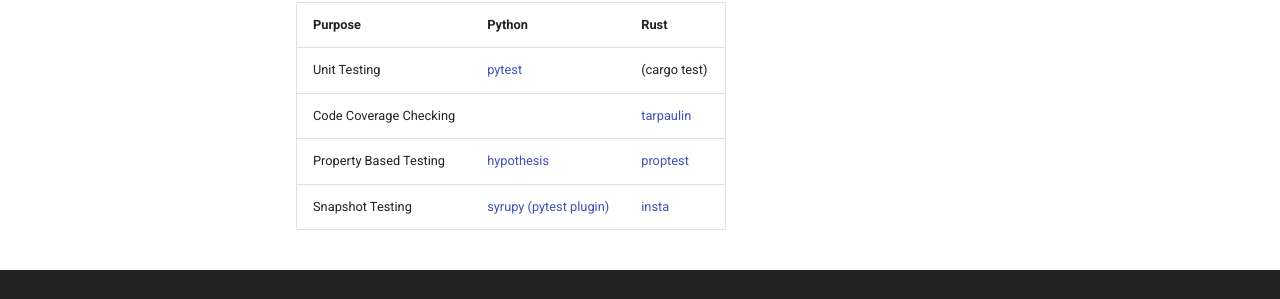
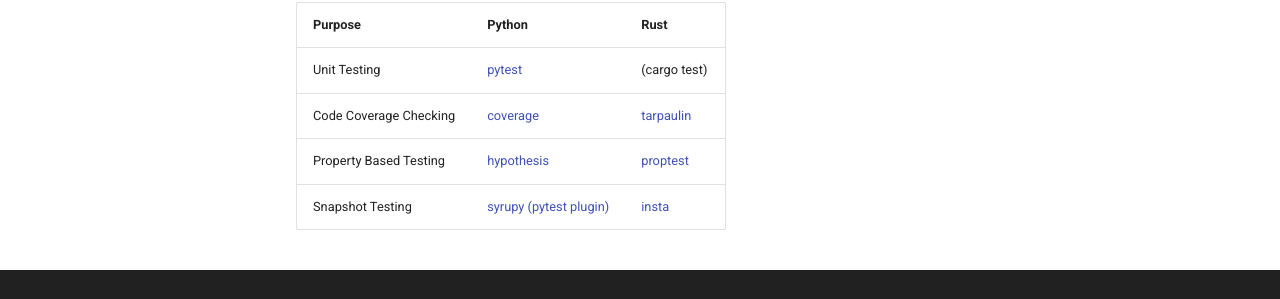
Before and after one commit to fkromer/r4py, an MkDocs documentation site: the page built from docs/ecosystem.md, in a window 1280 px wide and 900 px high, scrolled down 1319 px. Shown: the part 473-772 px from the top of the window. Built offline with MkDocs 1.6.1 and Material for MkDocs 9.7.7, drawn with Linux system fonts in a browser that asks for light colours.

Commit message:
cheat sheet: add clis

```diff
--- a/docs/ecosystem.md
+++ b/docs/ecosystem.md
@@ -46,6 +46,6 @@
 | Purpose | Python | Rust |
 | ------- | ------ | ---- |
 | Unit Testing | [pytest](https://github.com/pytest-dev/pytest) | (cargo test) |
-| Code Coverage Checking |  | [tarpaulin](https://github.com/xd009642/tarpaulin) |
+| Code Coverage Checking | [coverage](https://github.com/nedbat/coveragepy) | [tarpaulin](https://github.com/xd009642/tarpaulin) |
 | Property Based Testing | [hypothesis](https://github.com/HypothesisWorks/hypothesis) | [proptest](https://github.com/proptest-rs/proptest) |
 | Snapshot Testing | [syrupy (pytest plugin)](https://github.com/syrupy-project/syrupy) |[insta](https://github.com/mitsuhiko/insta) |
```
